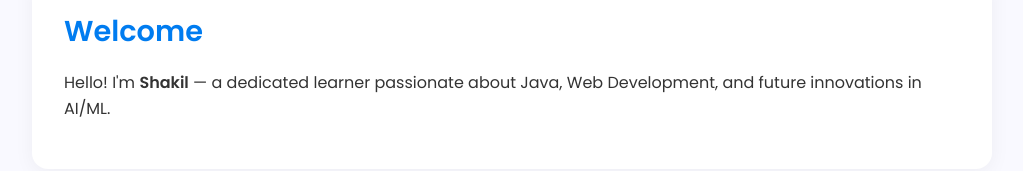
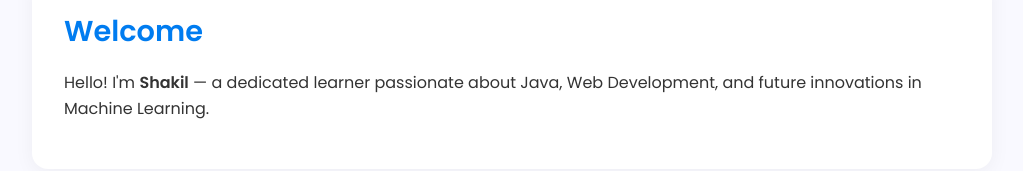
Before and after one commit to shakil-shk/First-website, a plain HTML site: page index.html in a window 1280 px wide. Shown: the part 446-617 px from the top of the page, without its empty margins (128-1151 px from the left). Drawn offline with Linux system fonts and the light colour scheme.

Commit message:
Update index.html

```diff
--- a/index.html
+++ b/index.html
@@ -29,7 +29,7 @@
       <h2>Welcome</h2>
       <p>
         Hello! I'm <strong>Shakil</strong> — a dedicated learner passionate
-        about Java, Web Development, and future innovations in AI/ML.
+        about Java, Web Development, and future innovations in Machine Learning.
       </p>
     </section>
 
```
